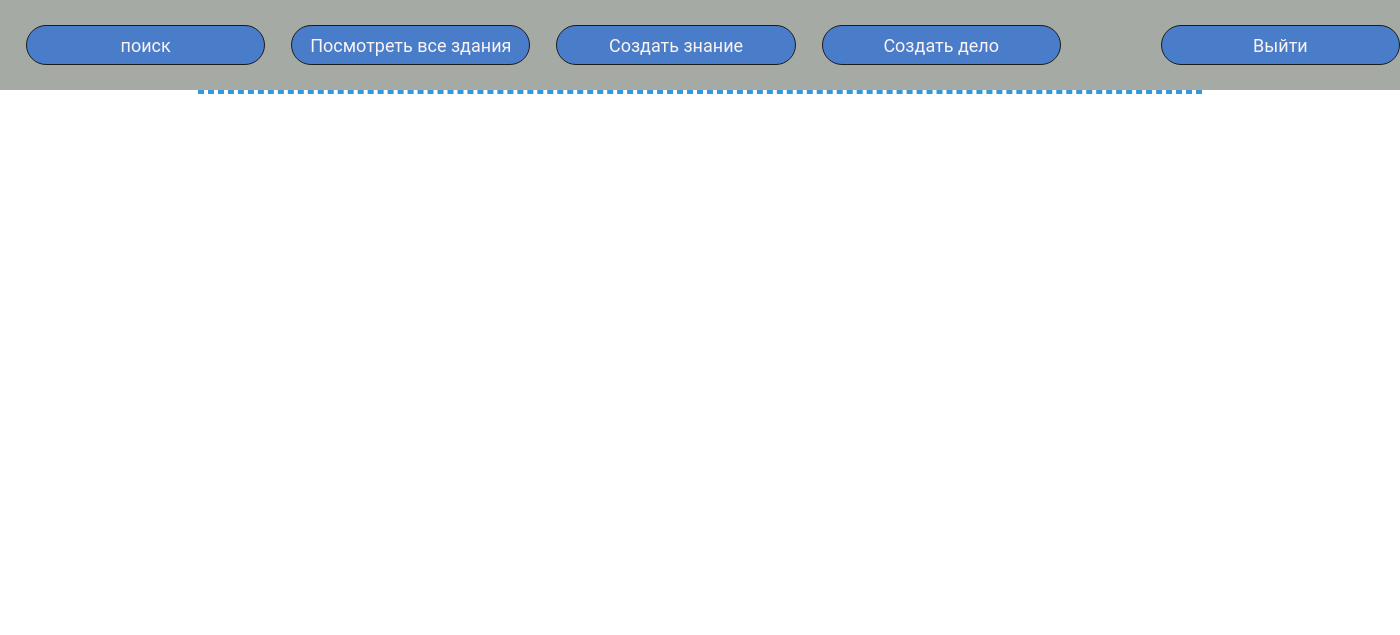
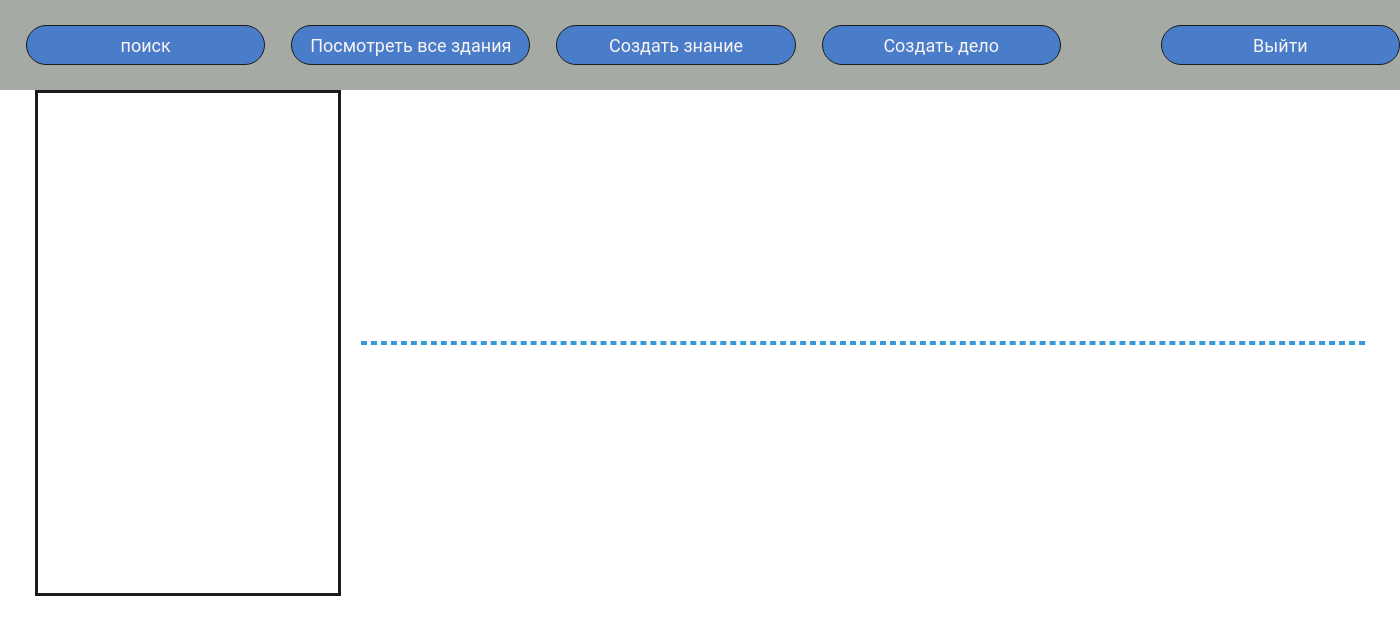
Before and after one commit to Kosted/my_knowledge, a Django app: page /show_memory/1 in a window 1400 px wide. Shown: the top 635 px of the page. Run offline with Django 3.2, Linux system fonts and the light colour scheme; the visitor is signed in with stand-in values (Sample User, id 1); data that the repository does not hold is empty.

Commit message:
add sidebar and update index.css file

```diff
--- a/static/knowledge/css/indexStyle.css
+++ b/static/knowledge/css/indexStyle.css
@@ -1,5 +1,12 @@
 main {
+justify-content: center;
+/*background: #A5ABA4;*/
+align-items: center;
 
+    resize: none;
+overflow: auto;
+min-width: 1400px; /*suggest a min-width &amp; min-height*/
+/*min-height: 50px;*/
 
 }
 
@@ -11,10 +18,10 @@ main {
     /*overflow: auto;*/
     min-width: 1000px; /*suggest a min-width &amp; min-height*/
     /*min-height: 300px;*/
-  /*        column-count: 2;*/
-  /*column-width: 200px;*/
-  /*column-gap: 20px;*/
-  /*column-rule: 1px solid #fff;*/
+    /*        column-count: 2;*/
+    /*column-width: 200px;*/
+    /*column-gap: 20px;*/
+    /*column-rule: 1px solid #fff;*/
 }
 
 .left-text {
@@ -23,8 +30,22 @@ main {
     /*float: left;*/
 }
 
+.sidebar {
+    resize: none;
+    /*float: left;*/
+    min-width: 300px;
+    width: 300px;
+    border: #1C1A1A solid;
+    height: 500px;
+    overflow: auto;
+    display: flex;
+    margin-right: 20px;
+
+}
+
 
 .memory-column {
+    resize: none;
     float: left;
     border: 2px solid yellow;
     width: 450px;
@@ -35,8 +56,8 @@ main {
 .tag-column {
     float: left;
     width: 500px;
-border: 2px solid pink;
-
+    border: 2px solid pink;
+    min-width: 500px;
 }
 
 .line {
--- a/templates/knowledge/showAllMemores.html
+++ b/templates/knowledge/showAllMemores.html
@@ -4,6 +4,7 @@
 {% endblock %}
 
 {% block content %}
+    <main>
     {#    <div class="button under_header sort_by_date">#}
     {#        <div class="text_on_button">По времени создания</div>#}
     {#    </div>#}
@@ -11,6 +12,9 @@
     {##}
     {#        <div class="text_on_button">По приоритету</div>#}
     {#    </div>#}
+    <div class="sidebar">
+
+    </div>
     <div class="center-column ">
 
 
@@ -35,5 +39,5 @@
 
 
     <script type="text/javascript" src="{% static '/knowledge/js/show_all_memory.js' %}"></script>
-
+</main>
 {% endblock %}
```
